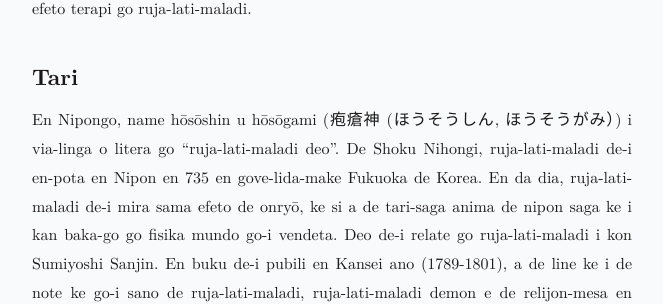
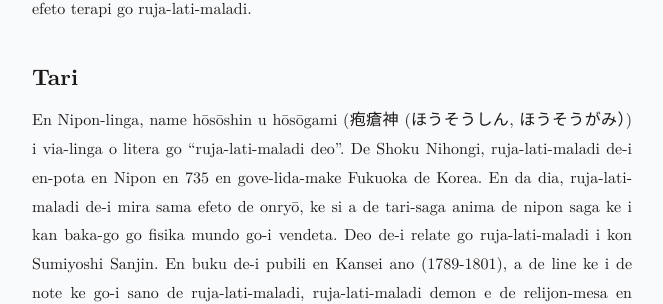
Before and after one commit to jProgr/jprogr.github.io, a Jekyll site: the page built from _posts/2023-04-12-ruja-lati-maladi-demon.md, in a window 1280 px wide and 900 px high. Shown: the part 302-606 px from the top of the window, without its empty margins (308-971 px from the left). Built offline with Jekyll 4.4.1, drawn with Linux system fonts in a browser that asks for light colours; some of the changed text lies outside the part shown.

Commit message:
Update content
Updated "A translation of the article Smallpox demon to Mini".

```diff
--- a/_posts/2023-04-12-ruja-lati-maladi-demon.md
+++ b/_posts/2023-04-12-ruja-lati-maladi-demon.md
@@ -12,7 +13,7 @@
 
 ### Tari
 
-En Nipongo, name hōsōshin u hōsōgami (疱瘡神 (ほうそうしん, ほうそうがみ）) i via-linga o litera go "ruja-lati-maladi deo". De Shoku Nihongi, ruja-lati-maladi de-i en-pota en Nipon en 735 en gove-lida-make Fukuoka de Korea. En da dia, ruja-lati-maladi de-i mira sama efeto de onryō, ke si a de tari-saga anima de nipon saga ke i kan baka-go go fisika mundo go-i vendeta. Deo de-i relate go ruja-lati-maladi i kon Sumiyoshi Sanjin. En buku de-i pubili en Kansei ano (1789-1801), a de line ke i de note ke go-i sano de ruja-lati-maladi, ruja-lati-maladi demon e de relijon-mesa en fami kon ruja-lati-maladi.
+En Nipon-linga, name hōsōshin u hōsōgami (疱瘡神 (ほうそうしん, ほうそうがみ）) i via-linga o litera go "ruja-lati-maladi deo". De Shoku Nihongi, ruja-lati-maladi de-i en-pota en Nipon en 735 en gove-lida-make Fukuoka de Korea. En da dia, ruja-lati-maladi de-i mira sama efeto de onryō, ke si a de tari-saga anima de nipon saga ke i kan baka-go go fisika mundo go-i vendeta. Deo de-i relate go ruja-lati-maladi i kon Sumiyoshi Sanjin. En buku de-i pubili en Kansei ano (1789-1801), a de line ke i de note ke go-i sano de ruja-lati-maladi, ruja-lati-maladi demon e de relijon-mesa en fami kon ruja-lati-maladi.
 
 Man i de dire ke ruja-lati-maladi demon e de fobo de ruja kosa an dogi; den man i de demo a vari o ruja pupe. En Okinaua, man i de tenta puja an konfi a demon kon sanshin, okinaua musika viola, an leon dansa en fore de ruja ropa maladi-man. Si-ale i de ofera a fiore an i de fogo a masala go-i pase-veni a ruja-lati-maladi demon. En Okinaua, a de ruja-lati-maladi poesi en Ryuka; mudi de poesi en linga Ryukyu a fama de ruja-lati-maladi demon, u repare de mori maladi de ruja-lati-maladi. A koleki de ruja-lati-maladi poesi ke i kon 105 poesi de-i pubili en 1805. More o ruja-lati-maladi dansa i ave en mira o ankora en nun-dia Nipon, en-i kon a gove-lida-make Ibaraki an Kagoshima, go-i evita a ruja-lati-maladi demon.
 
```
Also changed, not shown: other parts of _posts/2023-04-12-ruja-lati-maladi-demon.md (+1 -0 lines).
